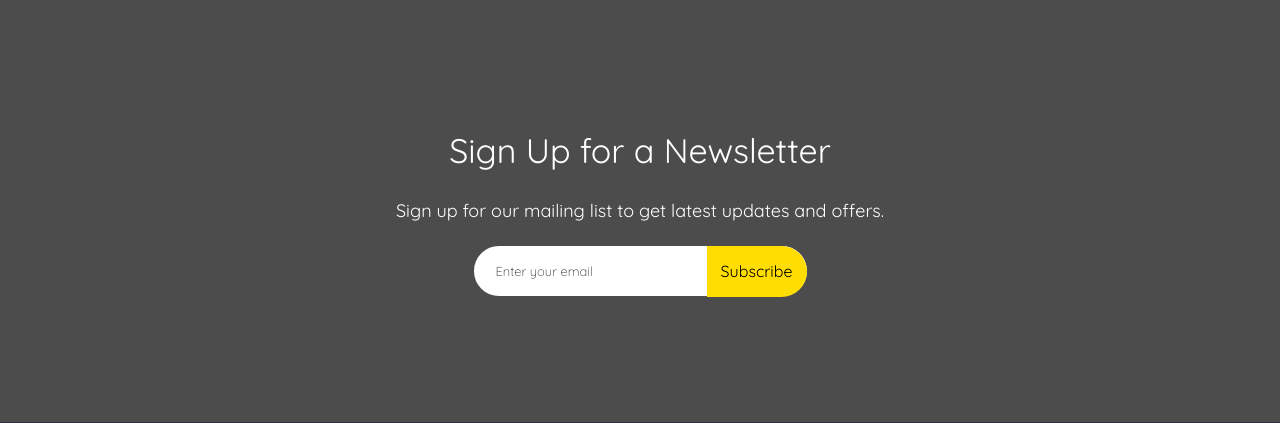
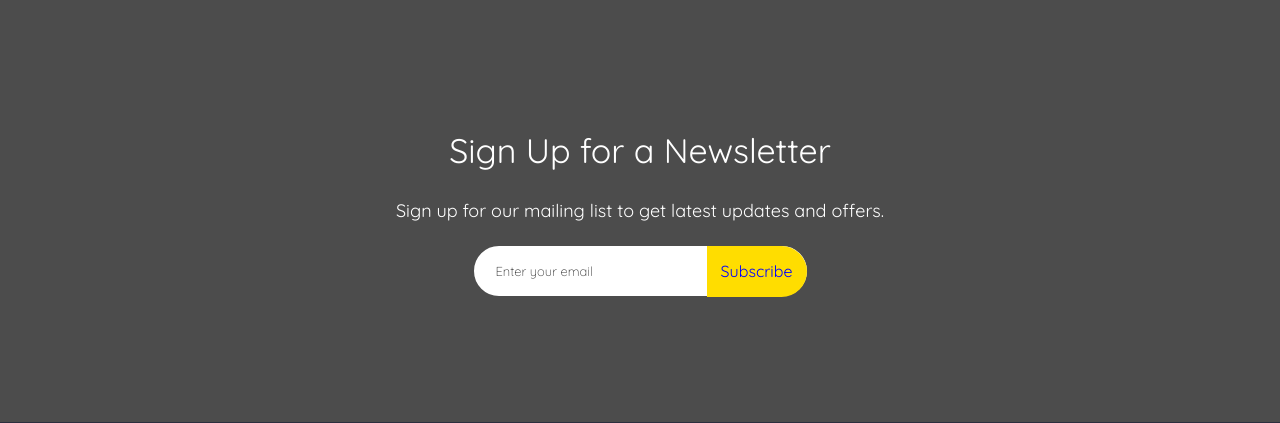
Before and after one commit to compiletimeterror/Traveling_Mamas, a Django app: page /three in a window 1280 px wide. Shown: the part 2982-3405 px from the top of the page. Run offline with Django 3.2, Linux system fonts and the light colour scheme; some libraries are stand-ins or nearby versions; some web fonts are replaced.

Commit message:
changed button color

```diff
--- a/dbms/dbms/settings.py
+++ b/dbms/dbms/settings.py
@@ -80,7 +80,7 @@ DATABASES = {
         'ENGINE': 'django.db.backends.sqlite3',
         'NAME': os.path.join(BASE_DIR, 'db.sqlite3'),
 
-}
+    }
 }
 
 
--- a/dbms/templates/three.html
+++ b/dbms/templates/three.html
@@ -502,7 +502,7 @@
                                 <div class="col-md-12 col-md-offset-0">
                                     <div class="form-group">
                                         <input type="text" class="form-control" id="email" placeholder="Enter your email">
-                                        <button type="submit" style = "color:black" class="btn btn-primary">Subscribe</button>
+                                        <button type="submit" style = "color:blue" class="btn btn-primary">Subscribe</button>
                                     </div>
                                 </div>
                             </div>
```
